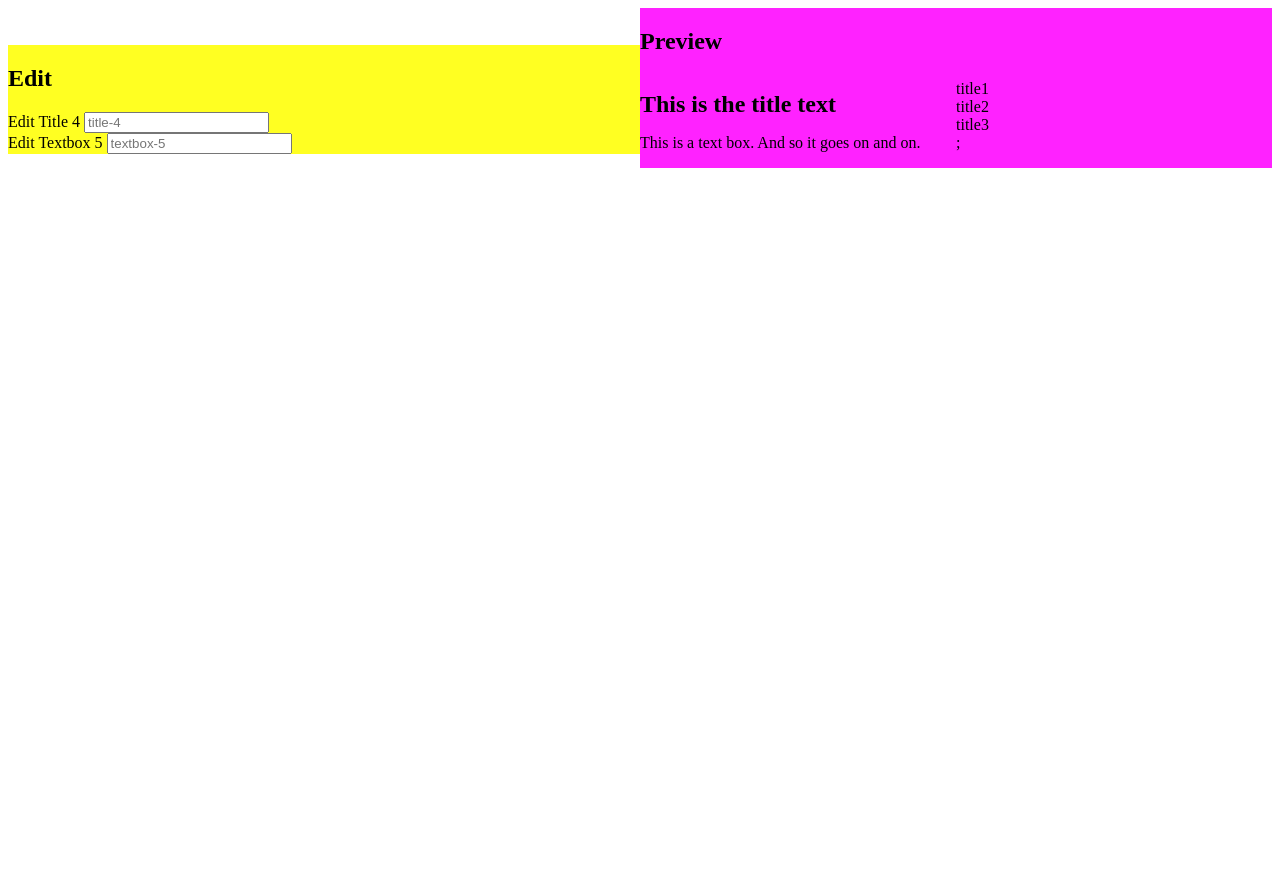
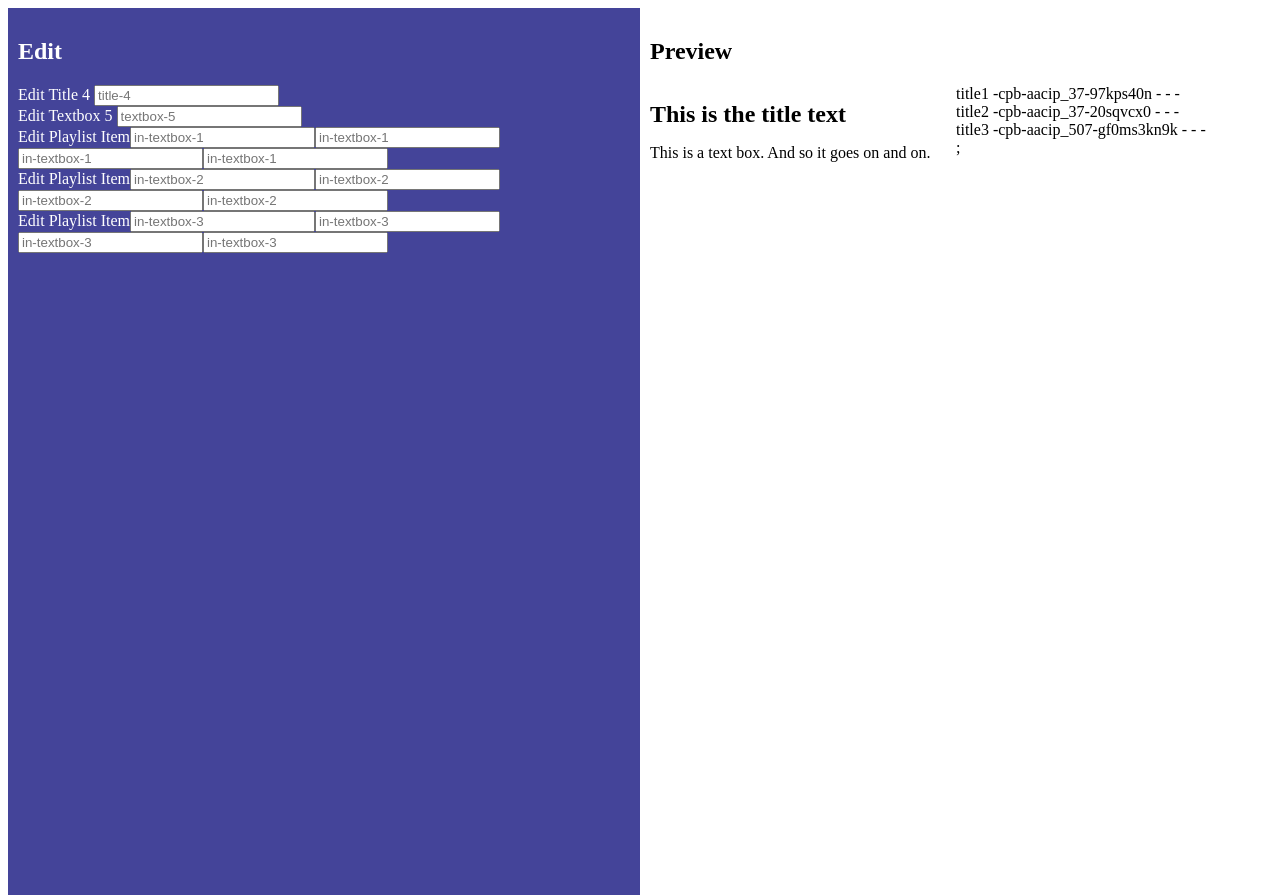
Before and after one commit to WGBH-MLA/educational-resource, a React (Create React App) app: page / in a window 1280 px wide. Before the commit the page ends 800 px from the top, so only its background shows below. Built offline with nearby package versions, Linux system fonts and the light colour scheme.

Commit message:
'playlistitem components'

```diff
--- a/src/App.js
+++ b/src/App.js
@@ -15,17 +15,17 @@ class App extends React.Component {
       textboxes: {
         "5": {id: 5, text: 'This is a text box. And so it goes on and on.'}
       },
-      records: [
-        {id: 1, title: 'title1'},
-        {id: 2, title: 'title2'},
-        {id: 3, title: 'title3'},
-      ]
+      playlist_items: {
+        "6": {id: 1, title: 'title1', guid: 'cpb-aacip_37-97kps40n', in_time: 5, out_time: 8},
+        "7": {id: 2, title: 'title2', guid: 'cpb-aacip_37-20sqvcx0', in_time: 6, out_time: 9},
+        "8": {id: 3, title: 'title3', guid: 'cpb-aacip_507-gf0ms3kn9k', in_time: 7, out_time: 10},
+      }
     };
 
     this.handleChange = this.handleChange.bind(this);
+    this.handlePlaylistItemChange = this.handlePlaylistItemChange.bind(this);
     this.handleSubmit = this.handleSubmit.bind(this);
   }
-
 
   // for handling state of text inputs!
   handleChange(event, type) {
@@ -46,34 +46,51 @@ class App extends React.Component {
     });
   }
 
+  // generalized to take whichever field's achangin
+  handlePlaylistItemChange(event, id) {
+
+    // update just the key we wanna change
+    this.setState({playlist_items: update(this.state.playlist_items,
+        {[id]:
+          {[event.target.name]: {$set: event.target.value }
+        }
+      })
+    });
+  }
+
   handleSubmit(event) {
     alert('wow!');
     event.preventDefault();
   }
 
   render() {
-    // console.log(this.state.records)
+    // console.log(this.state.playlist_items)
     return (
       <div className="container">
         <div id="editor" className="half-pane open">
+          <div className="spacer">
             <h2>Edit</h2>
 
             <Editor
               handleChange={ this.handleChange }
               titles={ this.state.titles }
               textboxes={ this.state.textboxes }
-            records={ this.state.records }
+              playlist_items={ this.state.playlist_items }
             />
+          </div>
         </div>
 
         <div id="viewer" className="half-pane">
+          <div className="spacer">
+
             <h2>Preview</h2>
 
             <Layout
               title={ this.state.titles["4"] }
               textbox={ this.state.textboxes["5"] }
-            records={ this.state.records }
+              playlist_items={ this.state.playlist_items }
             />
+          </div>
         </div>
       </div>
 
@@ -102,9 +119,24 @@ class Editor extends React.Component {
     );
   }
 
+  renderPlaylistItemEditor(id, text, guid, in_time, out_time) {
+   return (
+      <div key={ id }>
+        <label>Edit Playlist Item
+          <input id={ id } type="text" name="in" placeholder={ 'in-textbox-' +id } onChange={ (e) => this.props.handlePlaylistItemChange(e, id) } />
+          <input id={ id } type="text" name="out" placeholder={ 'in-textbox-' +id } onChange={ (e) => this.props.handlePlaylistItemChange(e, id) } />
+          <input id={ id } type="text" name="guid" placeholder={ 'in-textbox-' +id } onChange={ (e) => this.props.handlePlaylistItemChange(e, id) } />
+          <input id={ id } type="text" name="title" placeholder={ 'in-textbox-' +id } onChange={ (e) => this.props.handlePlaylistItemChange(e, id) } />
+
+        </label>
+      </div>
+    );
+  }
+
   render(){
     let title_editors;
     let textbox_editors;
+    let playlist_item_editors;
 
     let titles_keys = Object.keys(this.props.titles);
     if(titles_keys.length > 0){
@@ -114,6 +146,17 @@ class Editor extends React.Component {
     let textboxes_keys = Object.keys(this.props.textboxes);
     if(textboxes_keys.length > 0){
       textbox_editors = textboxes_keys.map((textbox_key, index) => this.renderTextboxEditor(this.props.textboxes[textbox_key].id, this.props.textboxes[textbox_key].text) )
+    }
+
+    let playlist_items_keys = Object.keys(this.props.playlist_items);
+    if(playlist_items_keys.length > 0){
+      playlist_item_editors = playlist_items_keys.map((playlist_item_key, index) => this.renderPlaylistItemEditor(
+        this.props.playlist_items[playlist_item_key].id,
+        this.props.playlist_items[playlist_item_key].text,
+        this.props.playlist_items[playlist_item_key].guid,
+        this.props.playlist_items[playlist_item_key].in_time,
+        this.props.playlist_items[playlist_item_key].out_time,
+      ) )
     }
 
     return (
@@ -126,6 +169,9 @@ class Editor extends React.Component {
           { textbox_editors }
         </div>
 
+        <div>
+          { playlist_item_editors }
+        </div>
       </div>
     );
   }
@@ -147,7 +193,7 @@ class Layout extends React.Component {
         </div>
 
         <div className="half-pane">
-          <Playlist records={ this.props.records } />;
+          <Playlist playlist_items={ this.props.playlist_items } />;
         </div>
       </div>
     );
@@ -177,19 +223,22 @@ class Playlist extends React.Component {
     super(props)
   }
 
-  renderPlaylistItem(record, key){
+  renderPlaylistItem(playlist_item, key){
     return (
-      <div id={ record.id } key={ key } className="playlist-item">
-        { record.title }
+      <div id={ playlist_item.id } key={ key } className="playlist-item">
+        { playlist_item.title } -
+        { playlist_item.guid } -
+        { playlist_item.in } -
+        { playlist_item.out } -
       </div>
     );
   }
 
   render() {
-
+    let playlist_items_keys = Object.keys(this.props.playlist_items);
     return (
       <div>
-        { this.props.records.map((record, index) => this.renderPlaylistItem(record, index) ) }
+        { playlist_items_keys.map((playlist_item_key, index) => this.renderPlaylistItem(this.props.playlist_items[playlist_item_key], index) ) }
       </div>
     );
   }
--- a/src/index.css
+++ b/src/index.css
@@ -15,11 +15,12 @@ code {
 
 
 #editor.open {
-  background-color: #ff2;
+  background-color: #449;
+  color: #fff;
 }
 
 #viewer {
-  background-color: #f2f;
+  background-color: #fff;
 }
 
 .title {
@@ -38,11 +39,17 @@ code {
 /*layout*/
 
 .container {
+  height: 100vh;
   display: block;
   width: 100%;
 }
 
+.spacer {
+  padding: 10px;
+}
+
 .half-pane {
+  float: left;
   display: inline-block;
   min-width: 50%;
   width: 50%;
```
Lines whose indentation alone changed are shown as unchanged.
